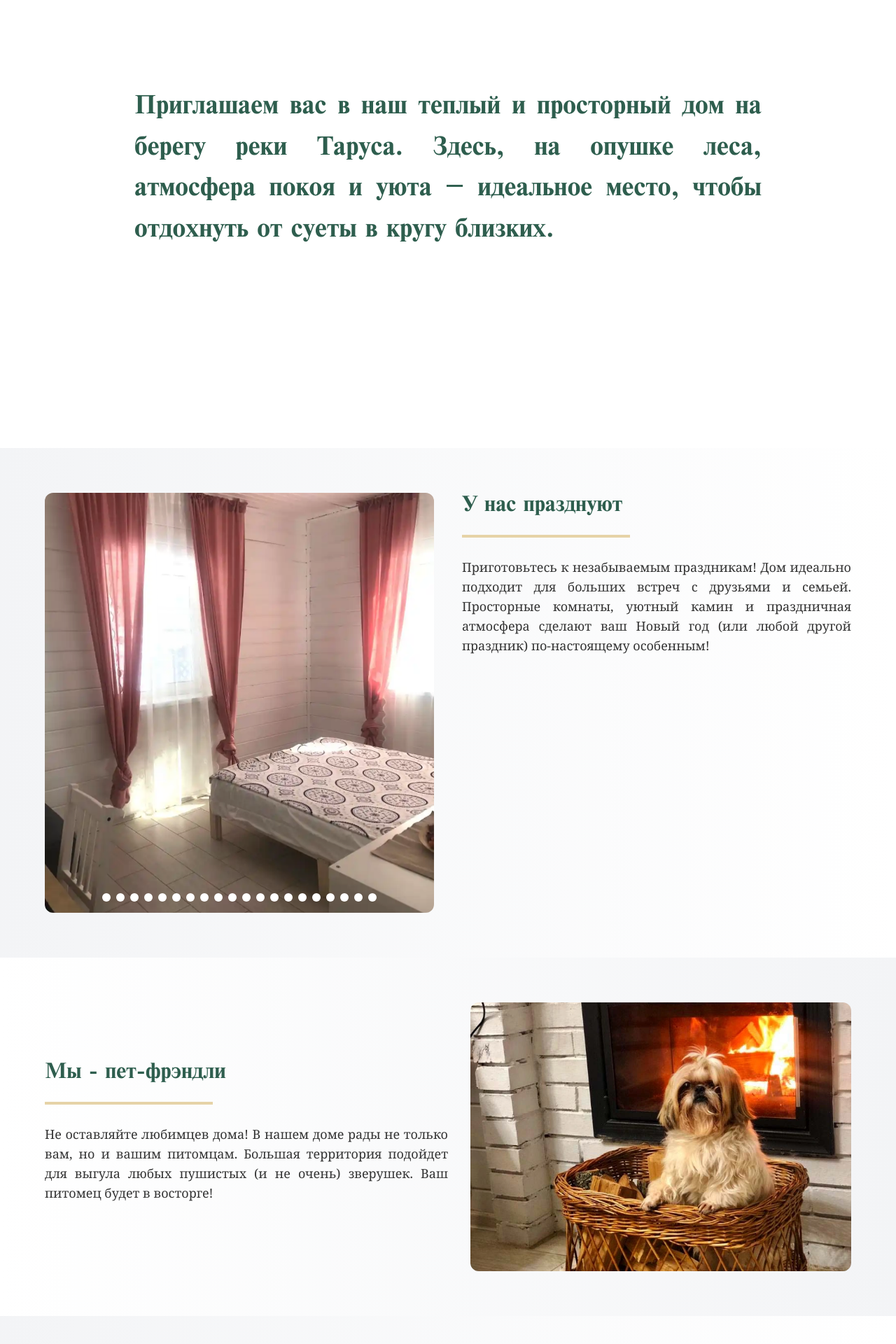
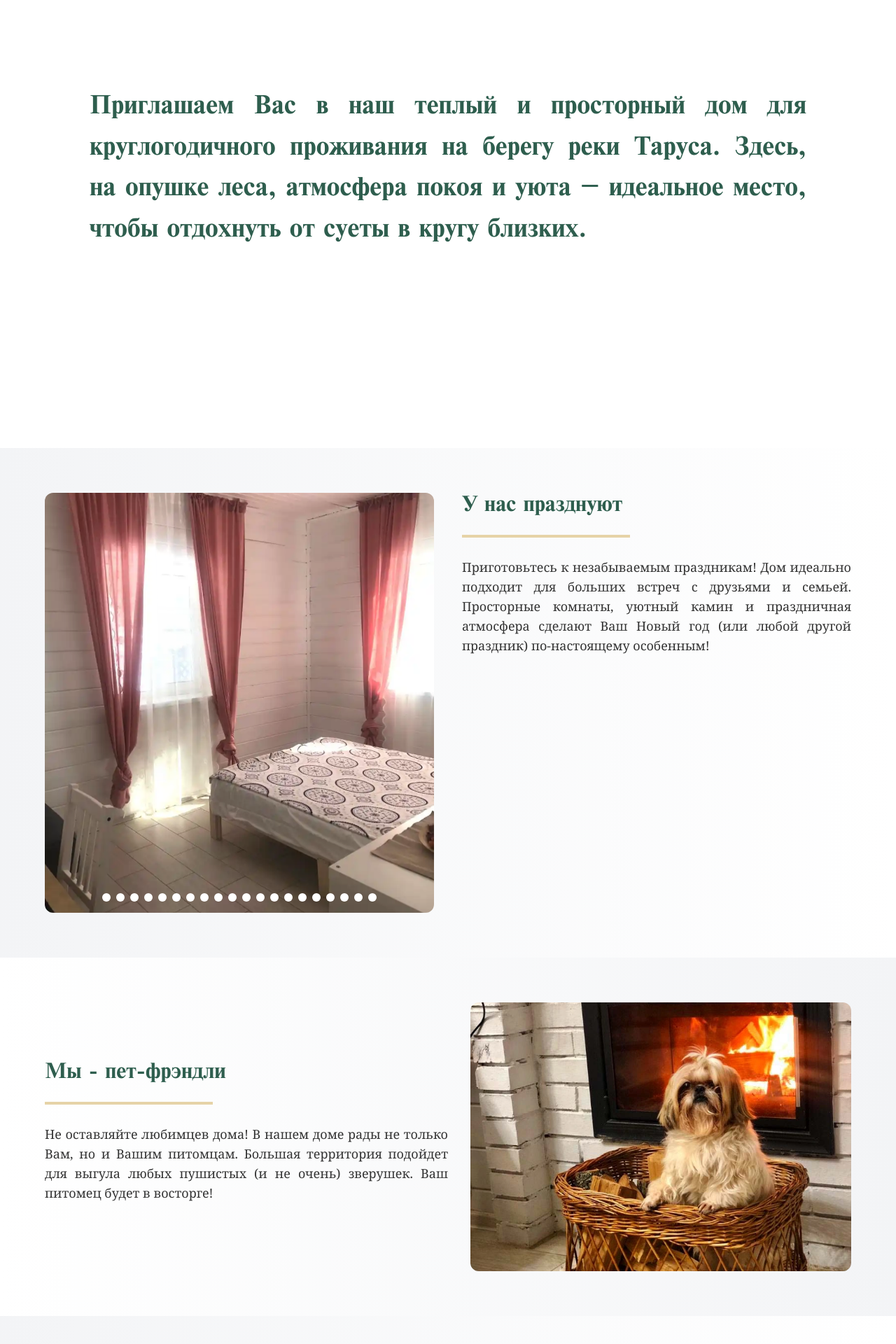
Before and after one commit to carlfreeman/mestosily2, a Next.js app: page / in a window 1280 px wide. Shown: the part 960-2880 px from the top of the page at 70% size. Built offline with nearby package versions, Linux system fonts and the light colour scheme.

Commit message:
finals
дописать где «2 санузла, гвс, теплые полы»
«дом для круглогодичного проживания» на берегу реки Таруса
вас->Вас
ширина списка

```diff
--- a/src/components/SectionWithListAndCarousel.js
+++ b/src/components/SectionWithListAndCarousel.js
@@ -51,7 +51,7 @@ export default function SectionWithListAndCarousel() {
       <div className="container mx-auto max-w-6xl">
         <div className="flex flex-col lg:flex-row gap-10">
           {/* Левый блок: список */}
-          <div className="lg:w-1/2">
+          <div className="lg:w-2/3">
           <div className="flex flex-col">
             <h2 id="comfort-heading" className="font-ctetb text-2xl text-center text-primary">У нас комфортно</h2>
             <div className="justify-center bg-accent w-60 ml-20 mr-20 p-[2px] mb-7"></div></div>
@@ -61,7 +61,7 @@ export default function SectionWithListAndCarousel() {
                 "4 уютные спальни",
                 "Cветлая гостиная с панорамными окнами",
                 "Полностью оборудованная кухня",
-                "2 санузла, ГВС",
+                "2 санузла, ГВС, теплые полы",
                 "Зеленая зона",
                 "Баня на дровах",
                 "Просторная терраса с красивым видом",
--- a/src/pages/index.js
+++ b/src/pages/index.js
@@ -33,8 +33,8 @@ export default function Home() {
         <meta name="twitter:description" content={pageDescription} />
         <meta name="twitter:image" content={`${canonicalUrl}/images/twitter-image.webp`} />
 
-        // <meta name="yandex-verification" content="ваш_код" />
-        // <meta name="google-site-verification" content="ваш_код" />
+        // <meta name="yandex-verification" content="Ваш_код" />
+        // <meta name="google-site-verification" content="Ваш_код" />
 
         <script type="application/ld+json">
           {`
@@ -64,9 +64,9 @@ export default function Home() {
 
       {/* Секция 1: текст по центру */}
       <section className="py-20 px-4 h-screen content-center">
-        <div className="container mx-auto max-w-3x1 md:max-w-4xl">
+        <div className="container mx-auto max-w-3x1 md:max-w-5xl">
           <p className="font-ctetb text-3xl md:text-4xl text-justify text-primary leading-relaxed">
-            Приглашаем вас в наш теплый и просторный дом на берегу реки Таруса. Здесь, на опушке леса, атмосфера покоя и уюта – идеальное место, чтобы отдохнуть от суеты в кругу близких.
+            Приглашаем Вас в наш теплый и просторный дом для круглогодичного проживания на берегу реки Таруса. Здесь, на опушке леса, атмосфера покоя и уюта – идеальное место, чтобы отдохнуть от суеты в кругу близких.
           </p>
         </div>
       </section>
@@ -77,7 +77,7 @@ export default function Home() {
         title="У нас празднуют"
       >
         <p className="font-georgia text-justify text-lg">
-          Приготовьтесь к незабываемым праздникам! Дом идеально подходит для больших встреч с друзьями и семьей. Просторные комнаты, уютный камин и праздничная атмосфера сделают ваш Новый год (или любой другой праздник) по-настоящему особенным!
+          Приготовьтесь к незабываемым праздникам! Дом идеально подходит для больших встреч с друзьями и семьей. Просторные комнаты, уютный камин и праздничная атмосфера сделают Ваш Новый год (или любой другой праздник) по-настоящему особенным!
         </p>
       </SectionWithTextAndCarousel>
 
@@ -89,7 +89,7 @@ export default function Home() {
         imageSrc="/images/pet.webp"
       >
         <p className="font-georgia text-justify text-lg mb-4">
-          Не оставляйте любимцев дома! В нашем доме рады не только вам, но и вашим питомцам. Большая территория подойдет для выгула любых пушистых (и не очень) зверушек. Ваш питомец будет в восторге!
+          Не оставляйте любимцев дома! В нашем доме рады не только Вам, но и Вашим питомцам. Большая территория подойдет для выгула любых пушистых (и не очень) зверушек. Ваш питомец будет в восторге!
         </p>
       </TwoColumnsSection>
 
@@ -128,7 +128,7 @@ export default function Home() {
       <section className="py-20 px-4">
         <div className="container mx-auto max-w-3xl">
           <p className="font-ctetb text-2xl md:text-3xl text-justify text-primary leading-relaxed">
-            Это место, где время течёт медленно, а каждый день наполнен простыми радостями. Приезжайте отдыхать в любое время года – здесь всегда вам рады!
+            Это место, где время течёт медленно, а каждый день наполнен простыми радостями. Приезжайте отдыхать в любое время года – здесь всегда Вам рады!
           </p>
         </div>
       </section>
```
